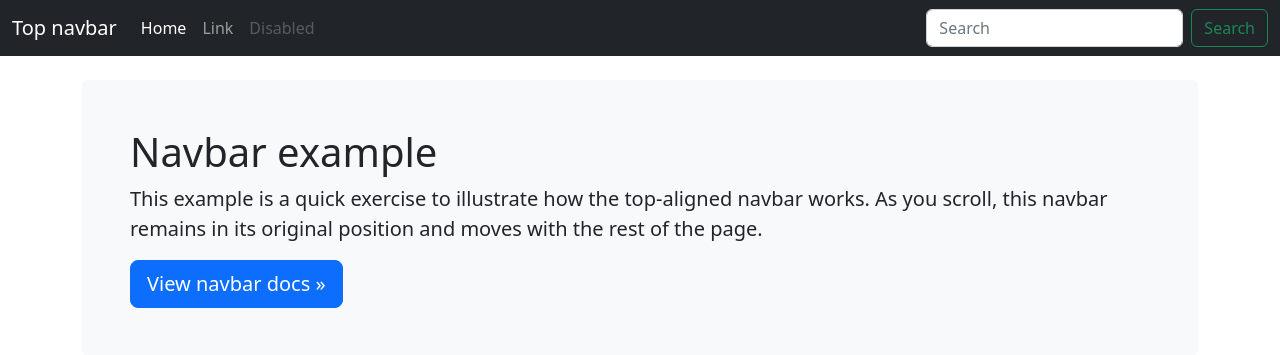
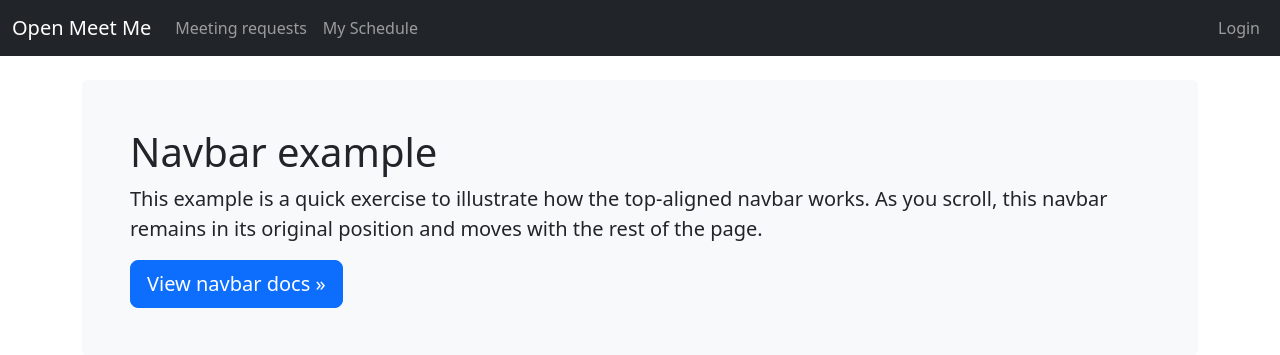
Before and after one commit to icovada/open-meetme-tool, a Django app: page / in a window 1280 px wide. Shown: the top 355 px of the page. Run offline with Django 4.2, Linux system fonts and the light colour scheme.

Commit message:
Navbar links

```diff
--- a/meetme/meetme_app/templates/meetme_app/index.html
+++ b/meetme/meetme_app/templates/meetme_app/index.html
@@ -25,7 +25,7 @@
 
   <nav class="navbar navbar-expand-md navbar-dark bg-dark mb-4">
     <div class="container-fluid">
-      <a class="navbar-brand" href="#">Top navbar</a>
+      <a class="navbar-brand" href="/">Open Meet Me</a>
       <button class="navbar-toggler" type="button" data-bs-toggle="collapse" data-bs-target="#navbarCollapse"
         aria-controls="navbarCollapse" aria-expanded="false" aria-label="Toggle navigation">
         <span class="navbar-toggler-icon"></span>
@@ -33,19 +33,16 @@
       <div class="collapse navbar-collapse" id="navbarCollapse">
         <ul class="navbar-nav me-auto mb-2 mb-md-0">
           <li class="nav-item">
-            <a class="nav-link active" aria-current="page" href="#">Home</a>
+            <a class="nav-link" href="/meeting_requests">Meeting requests</a>
           </li>
           <li class="nav-item">
-            <a class="nav-link" href="#">Link</a>
-          </li>
-          <li class="nav-item">
-            <a class="nav-link disabled" href="#" tabindex="-1" aria-disabled="true">Disabled</a>
+            <a class="nav-link" href="/my_schedule">My Schedule</a>
           </li>
         </ul>
-        <form class="d-flex">
-          <input class="form-control me-2" type="search" placeholder="Search" aria-label="Search">
-          <button class="btn btn-outline-success" type="submit">Search</button>
-        </form>
+        <ul class="navbar-nav me-right mb-2 mb-md-0">
+          <a class="nav-link" href="/login">Login</a>
+        </ul>
+        </div>
       </div>
     </div>
   </nav>
```
